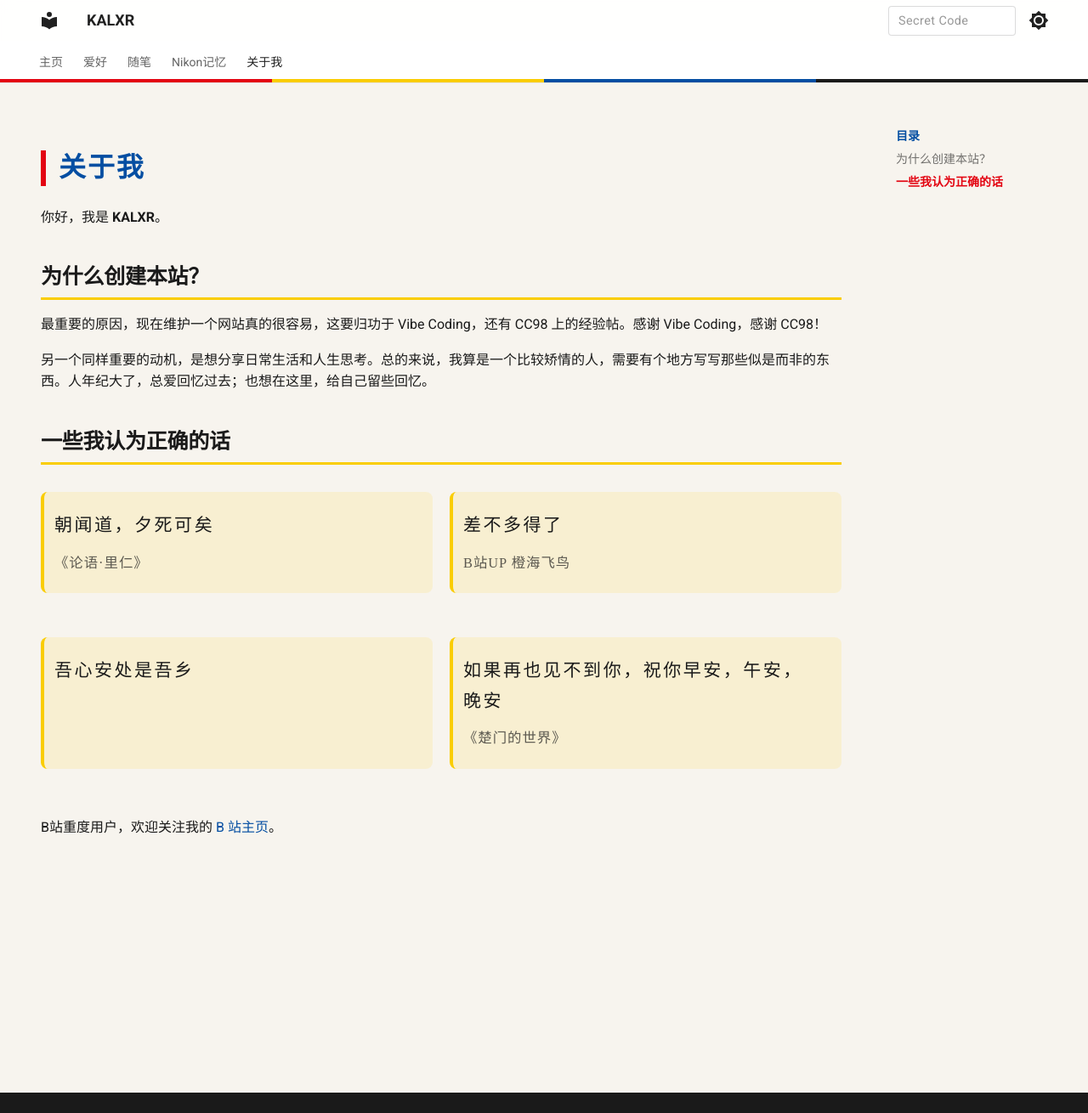
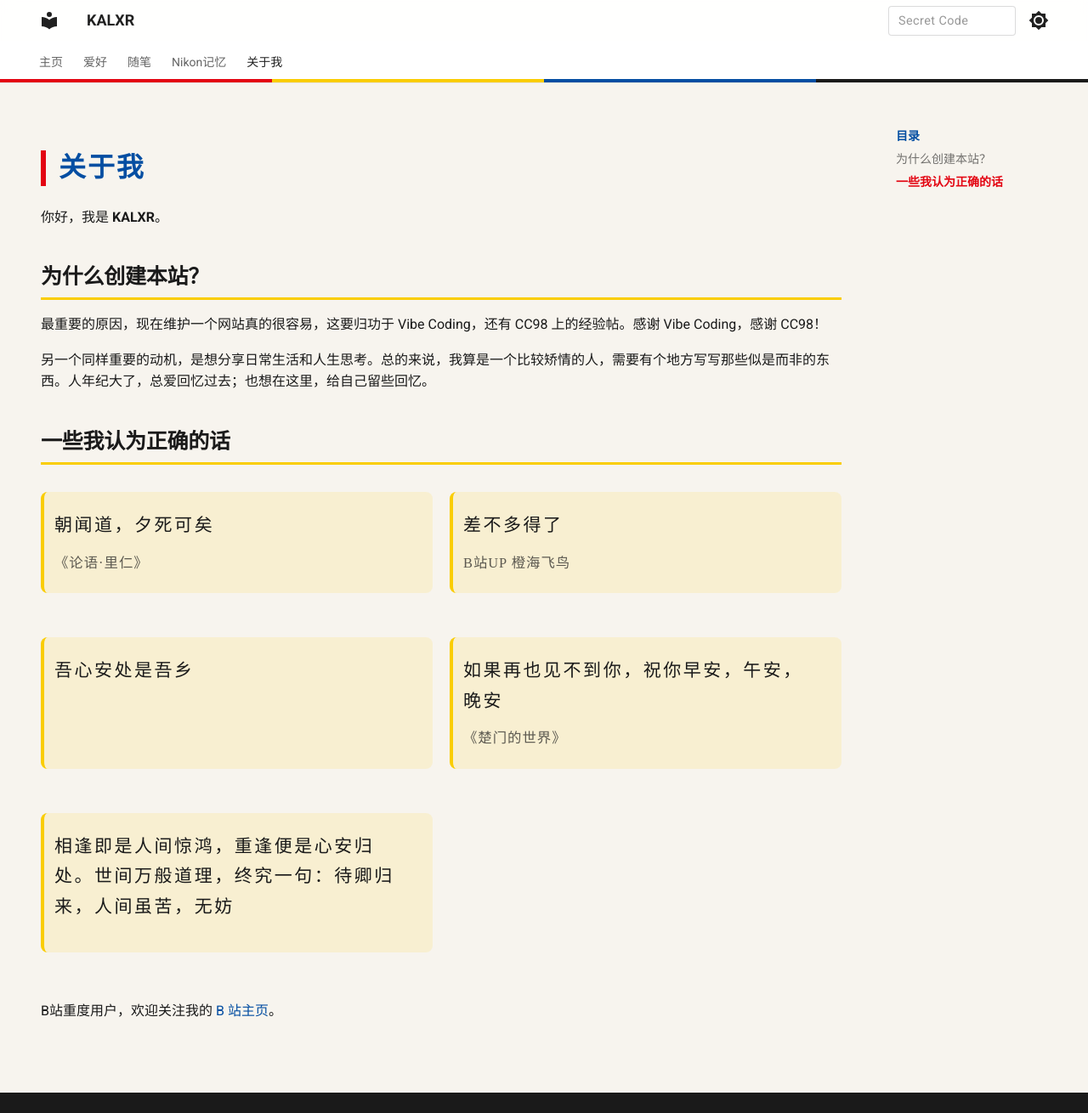
Before and after one commit to lhr024/lhr024.github.io, an MkDocs documentation site: the page built from docs/about/index.md, in a window 1280 px wide and 1310 px high. Shown: the whole window at 85% size. Built offline with MkDocs 1.6.1 and Material for MkDocs 9.7.7, drawn with Linux system fonts in a browser that asks for light colours.

Commit message:
about updates

```diff
--- a/docs/about/index.md
+++ b/docs/about/index.md
@@ -91,5 +91,10 @@
   <cite>《楚门的世界》</cite>
 </blockquote>
 
+<blockquote class="about-quote about-quote--classic">
+  <p>相逢即是人间惊鸿，重逢便是心安归处。世间万般道理，终究一句：待卿归来，人间虽苦，无妨</p>
+  <cite></cite>
+</blockquote>
+
 </div>
 B站重度用户，欢迎关注我的 [B 站主页](https://space.bilibili.com/400372661)。
```
